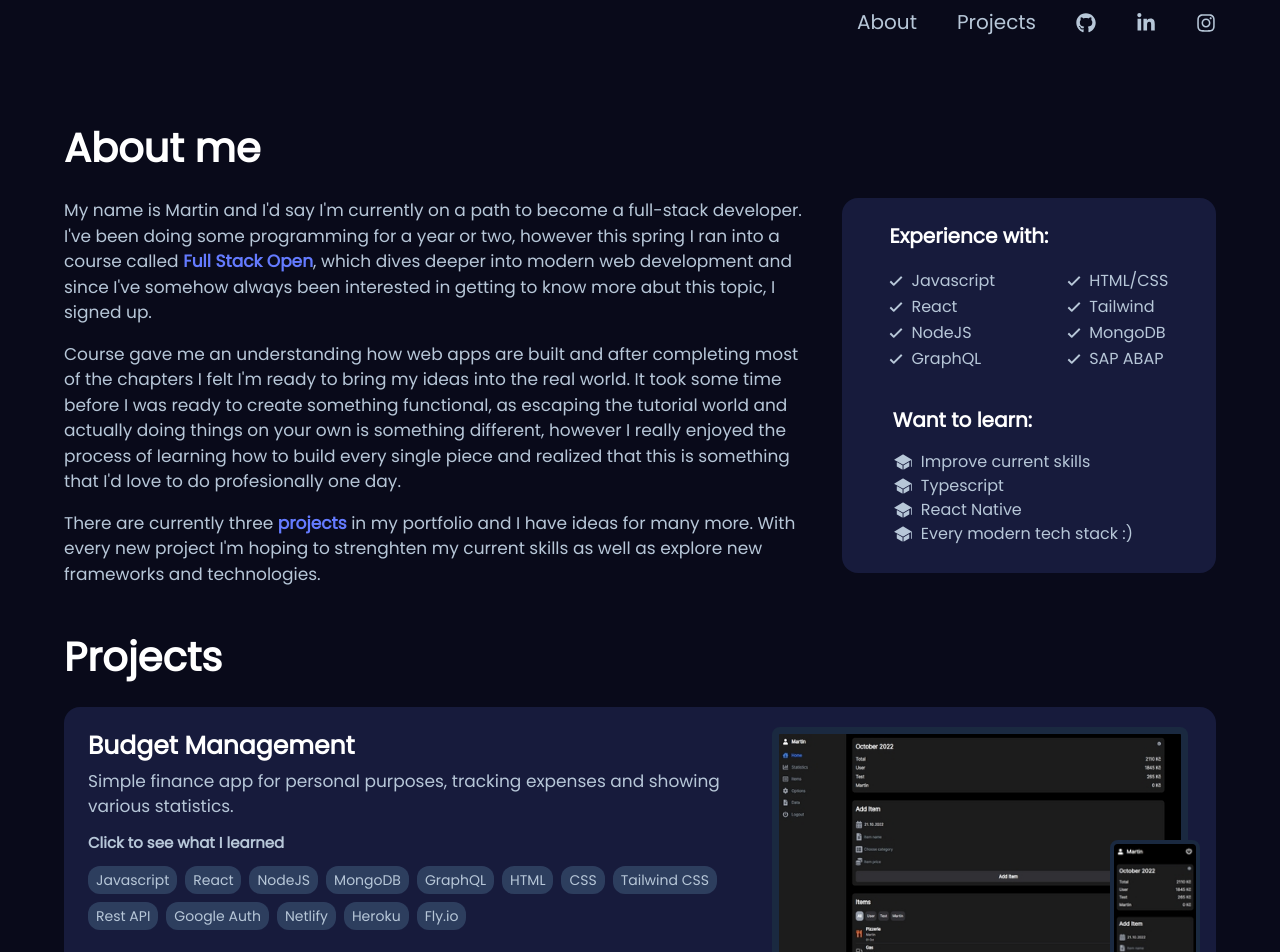
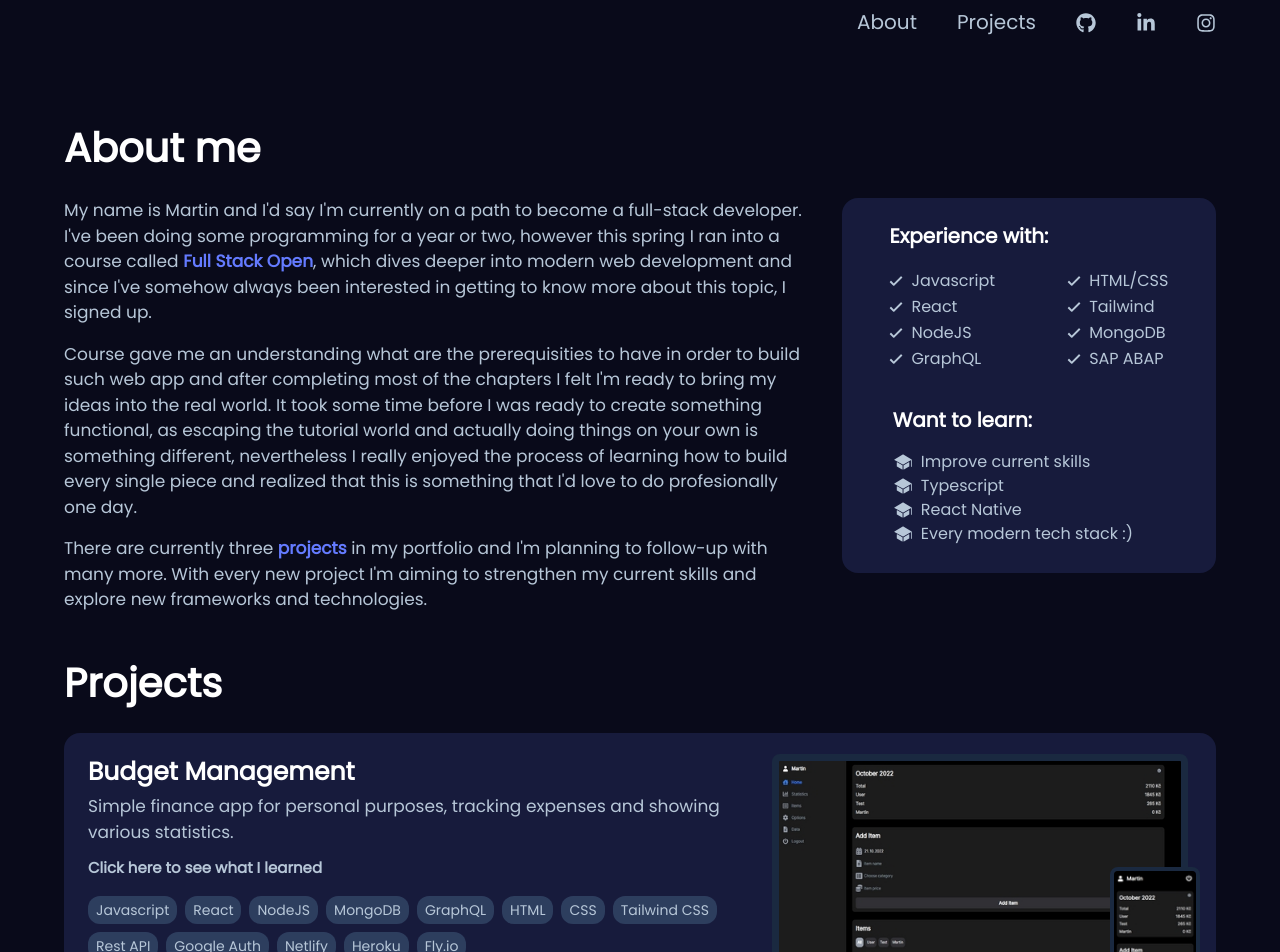
Before and after one commit to martinezynwa/personal-portfolio, a React (Create React App) app: page / in a window 1280 px wide. Shown: the top 952 px of the page. Built offline with nearby package versions, Linux system fonts and the light colour scheme.

Commit message:
text changes

```diff
--- a/src/components/About/AboutDesktop.js
+++ b/src/components/About/AboutDesktop.js
@@ -22,18 +22,19 @@ const AboutDesktop = () => {
                   Full Stack Open
                 </a>
                 , which dives deeper into modern web development and since I've
-                somehow always been interested in getting to know more abut this
-                topic, I signed up.
+                somehow always been interested in getting to know more about
+                this topic, I signed up.
               </h4>
               <h4>
-                Course gave me an understanding how web apps are built and after
-                completing most of the chapters I felt I'm ready to bring my
-                ideas into the real world. It took some time before I was ready
-                to create something functional, as escaping the tutorial world
-                and actually doing things on your own is something different,
-                however I really enjoyed the process of learning how to build
-                every single piece and realized that this is something that I'd
-                love to do profesionally one day.
+                Course gave me an understanding what are the prerequisities to
+                have in order to build such web app and after completing most of
+                the chapters I felt I'm ready to bring my ideas into the real
+                world. It took some time before I was ready to create something
+                functional, as escaping the tutorial world and actually doing
+                things on your own is something different, nevertheless I really
+                enjoyed the process of learning how to build every single piece
+                and realized that this is something that I'd love to do
+                profesionally one day.
               </h4>
               <h4>
                 There are currently three{' '}
@@ -44,9 +45,9 @@ const AboutDesktop = () => {
                     projects
                   </a>
                 </span>{' '}
-                in my portfolio and I have ideas for many more. With every new
-                project I'm hoping to strenghten my current skills as well as
-                explore new frameworks and technologies.
+                in my portfolio and I'm planning to follow-up with many more.
+                With every new project I'm aiming to strengthen my current
+                skills and explore new frameworks and technologies.
               </h4>
             </div>
           </div>
--- a/src/components/About/AboutMobile.js
+++ b/src/components/About/AboutMobile.js
@@ -21,18 +21,17 @@ const AboutMobile = () => {
                     projects
                   </a>
                 </span>{' '}
-                as well as learn some frameworks and I hope to continue with
-                many more. With every new project I always want to strengthen my
-                current skills as well as explore new frameworks and
-                technologies.
+                as well as learn some frameworks and I'm planning to follow-up
+                with many more. With every new project I'm aiming to strengthen
+                my current skills and explore new frameworks and technologies.
               </h4>
               <ExperienceInfo />
               <h2 id="about" className="lg:mt-20">
                 My story
               </h2>
               <h4>
-                I've been doing some programming for a year or two, however this
-                spring I ran into a course called{' '}
+                I've been doing some programming for a year or two, however in
+                early 2022 I ran into a course called{' '}
                 <a
                   className="text-highlighted font-semibold hover:text-hoverHighlighted"
                   href="https://fullstackopen.com/en/"
@@ -41,13 +40,14 @@ const AboutMobile = () => {
                   Full Stack Open
                 </a>
                 , which dives deeper into modern web development and since I've
-                somehow always been interested in getting to know more abut this
-                topic, I signed up.
+                somehow always been interested in getting to know more about
+                this topic, I signed up.
               </h4>
               <h4>
-                Course gave me an understanding how web apps are built and after
-                completing most of the chapters I felt I'm ready to bring my
-                ideas into the real world.
+                Course gave me an understanding what are the prerequisities to
+                have in order to build such web app and after completing most of
+                the chapters I felt I'm ready to bring my ideas into the real
+                world.
               </h4>
               <h4>
                 It took some time before I was ready to create something
--- a/src/components/About/ExperienceInfo.js
+++ b/src/components/About/ExperienceInfo.js
@@ -37,7 +37,7 @@ const ExperienceInfo = () => {
             </ul>
           </div>
         </div>
-        <div className="-ml-6 sm:-ml-8">
+        <div className="-ml-8">
           <h3 className="mb-4 font-semibold text-xl">Want to learn:</h3>
           <ul className="text-darkerWhite">
             <Knowledge name="Improve current skills" type="study" />
--- a/src/components/Experience.js
+++ b/src/components/Experience.js
@@ -5,8 +5,8 @@ const Experience = ({ details }) => {
 
   if (!show) {
     return (
-      <h2 className="w-fit -ml-1 mb-2 p-1 rounded-lg text-white sm:text-darkerWhite text-containerTextSmaller hover:text-white cursor-pointer" onClick={() => setShow(!show)}>
-        Click to see what I learned
+      <h2 className="w-fit -ml-1 mb-3 p-1 rounded-lg text-white sm:text-darkerWhite text-containerTextSmaller hover:text-white cursor-pointer" onClick={() => setShow(!show)}>
+        Click here to see what I learned
       </h2>
     )
   }
--- a/src/components/Projects.js
+++ b/src/components/Projects.js
@@ -45,8 +45,8 @@ const Projects = () => {
       stack: [
         'Javascript',
         'React',
+        'NodeJS',
         'MongoDB',
-        'NodeJS',
         'Express',
         'Tailwind CSS',
         'Axios',
--- a/src/style.css
+++ b/src/style.css
@@ -659,24 +659,16 @@ h5{
   margin-bottom: 1rem;
 }
 
-.mb-4{
-  margin-bottom: 1rem;
-}
-
-.-ml-2{
-  margin-left: -0.5rem;
-}
-
-.-ml-6{
-  margin-left: -1.5rem;
-}
-
 .-ml-1{
   margin-left: -0.25rem;
 }
 
 .mb-2{
   margin-bottom: 0.5rem;
+}
+
+.mb-4{
+  margin-bottom: 1rem;
 }
 
 .mb-10{
@@ -693,6 +685,26 @@ h5{
 
 .mb-6{
   margin-bottom: 1.5rem;
+}
+
+.-ml-2{
+  margin-left: -0.5rem;
+}
+
+.-ml-6{
+  margin-left: -1.5rem;
+}
+
+.-ml-8{
+  margin-left: -2rem;
+}
+
+.-ml-9{
+  margin-left: -2.25rem;
+}
+
+.mb-3{
+  margin-bottom: 0.75rem;
 }
 
 .flex{
@@ -730,12 +742,12 @@ h5{
   width: 20%;
 }
 
+.max-w-md{
+  max-width: 28rem;
+}
+
 .max-w-2xl{
   max-width: 42rem;
-}
-
-.max-w-md{
-  max-width: 28rem;
 }
 
 .basis-2\/3{
@@ -758,10 +770,6 @@ h5{
   flex-wrap: wrap;
 }
 
-.items-start{
-  align-items: flex-start;
-}
-
 .items-center{
   align-items: center;
 }
@@ -774,8 +782,20 @@ h5{
   justify-content: space-between;
 }
 
+.gap-6{
+  gap: 1.5rem;
+}
+
 .gap-2{
   gap: 0.5rem;
+}
+
+.gap-10{
+  gap: 2.5rem;
+}
+
+.gap-3{
+  gap: 0.75rem;
 }
 
 .gap-4{
@@ -790,26 +810,10 @@ h5{
   gap: 4rem;
 }
 
-.gap-6{
-  gap: 1.5rem;
-}
-
-.gap-10{
-  gap: 2.5rem;
-}
-
-.gap-3{
-  gap: 0.75rem;
-}
-
 .-space-y-1 > :not([hidden]) ~ :not([hidden]){
   --tw-space-y-reverse: 0;
   margin-top: calc(-0.25rem * calc(1 - var(--tw-space-y-reverse)));
   margin-bottom: calc(-0.25rem * var(--tw-space-y-reverse));
-}
-
-.rounded-2xl{
-  border-radius: 1rem;
 }
 
 .rounded-lg{
@@ -818,6 +822,10 @@ h5{
 
 .rounded-xl{
   border-radius: 0.75rem;
+}
+
+.rounded-2xl{
+  border-radius: 1rem;
 }
 
 .rounded-md{
@@ -845,11 +853,6 @@ h5{
   border-color: rgb(26 41 64 / var(--tw-border-opacity));
 }
 
-.bg-containerColor{
-  --tw-bg-opacity: 1;
-  background-color: rgb(23 27 60 / var(--tw-bg-opacity));
-}
-
 .bg-backdrop{
   --tw-bg-opacity: 1;
   background-color: rgb(9 10 26 / var(--tw-bg-opacity));
@@ -864,8 +867,9 @@ h5{
   background-color: #53789561;
 }
 
-.p-4{
-  padding: 1rem;
+.bg-containerColor{
+  --tw-bg-opacity: 1;
+  background-color: rgb(23 27 60 / var(--tw-bg-opacity));
 }
 
 .p-1{
@@ -878,6 +882,10 @@ h5{
 
 .p-2{
   padding: 0.5rem;
+}
+
+.p-4{
+  padding: 1rem;
 }
 
 .px-\[1px\]{
@@ -908,23 +916,13 @@ h5{
   text-align: center;
 }
 
+.text-containerTextSmaller{
+  font-size: 15px;
+}
+
 .text-3xl{
   font-size: 1.875rem;
   line-height: 2.25rem;
-}
-
-.text-xl{
-  font-size: 1.25rem;
-  line-height: 1.75rem;
-}
-
-.text-lg{
-  font-size: 1.125rem;
-  line-height: 1.75rem;
-}
-
-.text-containerTextSmaller{
-  font-size: 15px;
 }
 
 .text-xs{
@@ -937,18 +935,28 @@ h5{
   line-height: 1.5rem;
 }
 
+.text-xl{
+  font-size: 1.25rem;
+  line-height: 1.75rem;
+}
+
 .text-sm{
   font-size: 0.875rem;
   line-height: 1.25rem;
+}
+
+.text-lg{
+  font-size: 1.125rem;
+  line-height: 1.75rem;
 }
 
 .font-semibold{
   font-weight: 600;
 }
 
-.text-highlighted{
+.text-white{
   --tw-text-opacity: 1;
-  color: rgb(100 123 255 / var(--tw-text-opacity));
+  color: rgb(255 255 255 / var(--tw-text-opacity));
 }
 
 .text-darkerWhite{
@@ -966,9 +974,9 @@ h5{
   color: rgb(249 250 251 / var(--tw-text-opacity));
 }
 
-.text-white{
+.text-highlighted{
   --tw-text-opacity: 1;
-  color: rgb(255 255 255 / var(--tw-text-opacity));
+  color: rgb(100 123 255 / var(--tw-text-opacity));
 }
 
 .transition{
@@ -1019,14 +1027,14 @@ h5{
   background-color: rgb(100 123 255 / var(--tw-bg-opacity));
 }
 
+.hover\:text-white:hover{
+  --tw-text-opacity: 1;
+  color: rgb(255 255 255 / var(--tw-text-opacity));
+}
+
 .hover\:text-hoverHighlighted:hover{
   --tw-text-opacity: 1;
   color: rgb(85 108 238 / var(--tw-text-opacity));
-}
-
-.hover\:text-white:hover{
-  --tw-text-opacity: 1;
-  color: rgb(255 255 255 / var(--tw-text-opacity));
 }
 
 @media (min-width: 640px){
@@ -1043,12 +1051,20 @@ h5{
     margin-right: 0.5rem;
   }
 
+  .sm\:mt-2{
+    margin-top: 0.5rem;
+  }
+
   .sm\:-ml-8{
     margin-left: -2rem;
   }
 
-  .sm\:mt-2{
-    margin-top: 0.5rem;
+  .sm\:mb-2{
+    margin-bottom: 0.5rem;
+  }
+
+  .sm\:mb-3{
+    margin-bottom: 0.75rem;
   }
 
   .sm\:block{
@@ -1067,16 +1083,8 @@ h5{
     width: 100%;
   }
 
-  .sm\:flex-row{
-    flex-direction: row;
-  }
-
   .sm\:flex-col{
     flex-direction: column;
-  }
-
-  .sm\:items-center{
-    align-items: center;
   }
 
   .sm\:justify-end{
@@ -1085,10 +1093,6 @@ h5{
 
   .sm\:gap-8{
     gap: 2rem;
-  }
-
-  .sm\:gap-4{
-    gap: 1rem;
   }
 
   .sm\:p-6{
@@ -1127,18 +1131,14 @@ h5{
     right: 0.25rem;
   }
 
-  .lg\:mx-auto{
-    margin-left: auto;
-    margin-right: auto;
-  }
-
   .lg\:mx-0{
     margin-left: 0px;
     margin-right: 0px;
   }
 
-  .lg\:mt-20{
-    margin-top: 5rem;
+  .lg\:mx-auto{
+    margin-left: auto;
+    margin-right: auto;
   }
 
   .lg\:ml-6{
@@ -1153,12 +1153,16 @@ h5{
     margin-bottom: 2rem;
   }
 
-  .lg\:basis-1\/3{
-    flex-basis: 33.333333%;
+  .lg\:mt-20{
+    margin-top: 5rem;
   }
 
   .lg\:basis-3\/5{
     flex-basis: 60%;
+  }
+
+  .lg\:basis-1\/3{
+    flex-basis: 33.333333%;
   }
 
   .lg\:flex-row{
```
